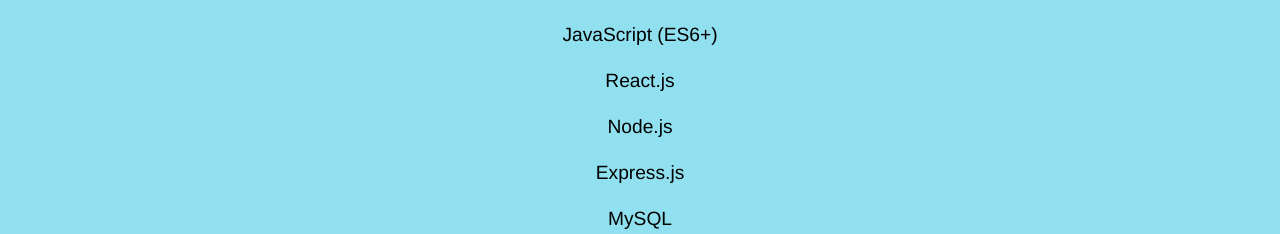
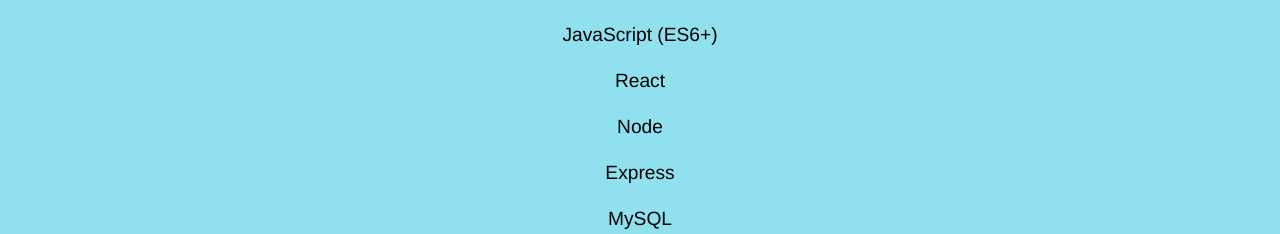
Before and after one commit to pjt3232/React-Portfolio, a React (Vite) app: page /resume in a window 1280 px wide. Shown: the part 458-692 px from the top of the page. Built offline with nearby package versions, Linux system fonts and the light colour scheme.

Commit message:
Updated resume

```diff
--- a/src/pages/Resume.jsx
+++ b/src/pages/Resume.jsx
@@ -7,14 +7,14 @@
             <div>
                 <p>
                     Download my resume:
-                    <a href="https://drive.google.com/file/d/12v2R4k3zy7Ii1zZLRSnXijzuIi6qapm9/view?usp=sharing"> Resume.pdf</a>
+                    <a href="https://drive.google.com/file/d/1L12gwHwC6VXInYsOa8Omqnm9jUDzYhsU/view?usp=sharing"> Resume.pdf</a>
                 </p>
                 <h2>Proficiencies:</h2>
                 <ul>
                     <li>JavaScript (ES6+)</li>
-                    <li>React.js</li>
-                    <li>Node.js</li>
-                    <li>Express.js</li>
+                    <li>React</li>
+                    <li>Node</li>
+                    <li>Express</li>
                     <li>MySQL</li>
                     <li>NoSQL</li>
                     <li>MongoDB</li>
```
